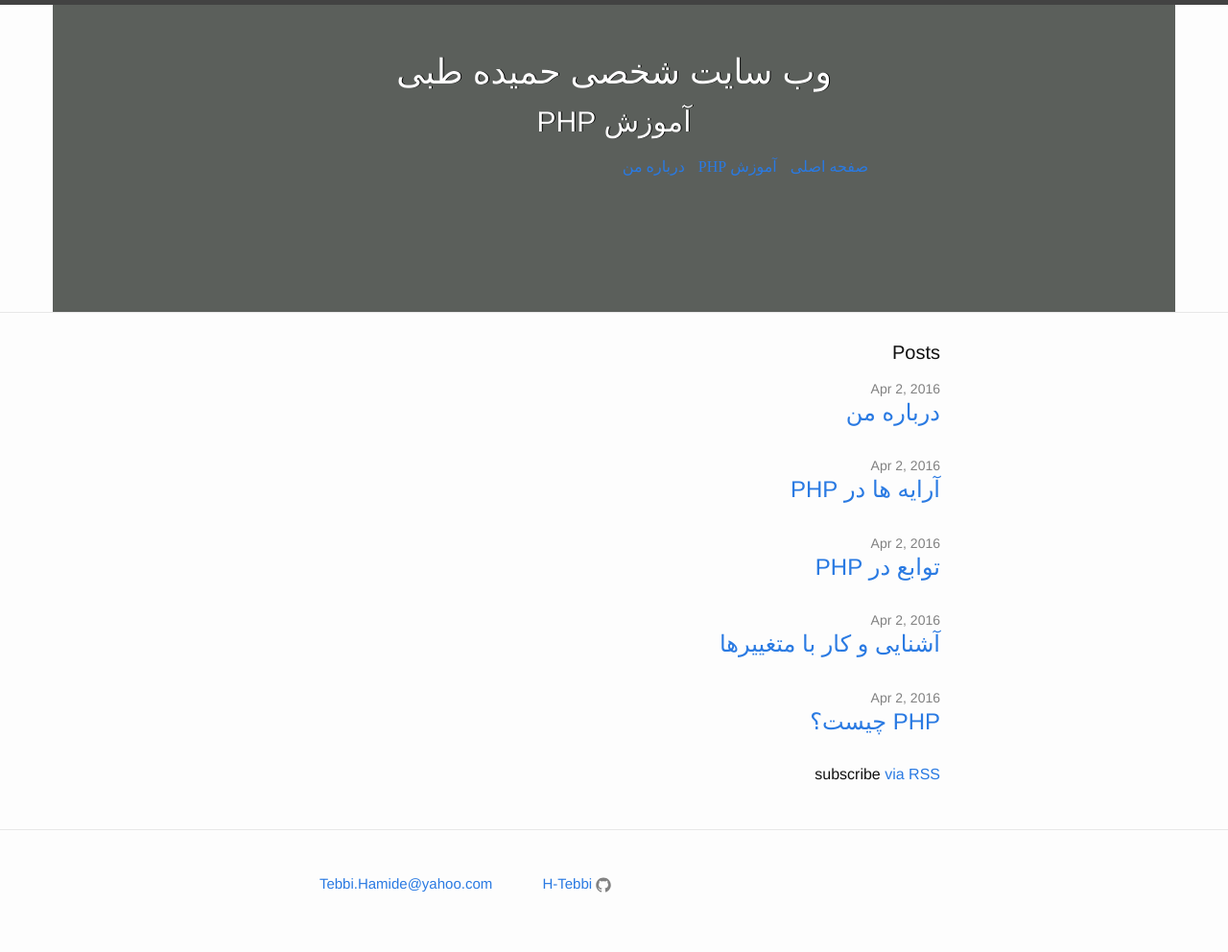
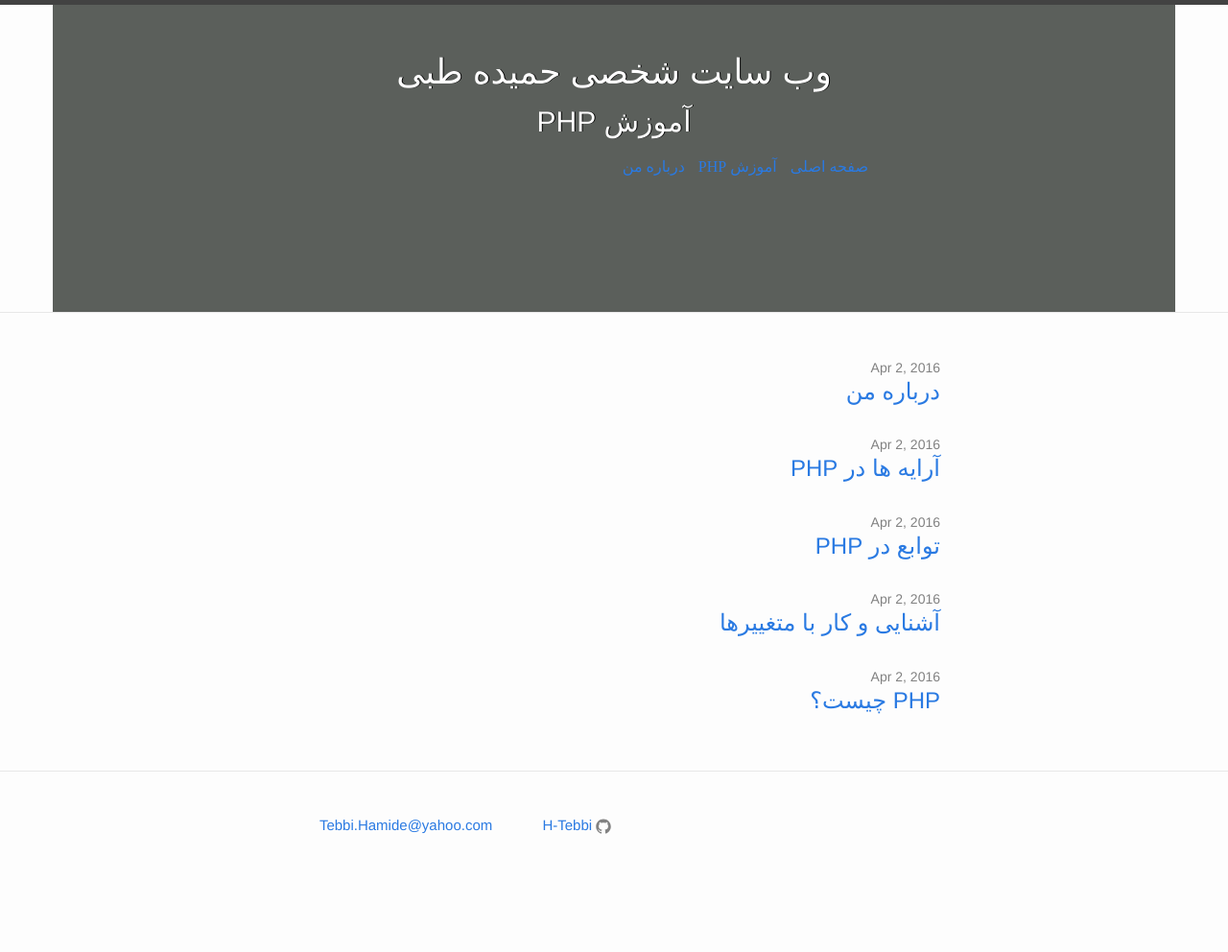
Before and after one commit to H-Tebbi/H-Tebbi.github.io, a Jekyll site: the page built from index.html, in a window 1280 px wide. Shown: the whole page at 96% size. Built offline with Jekyll 4.4.1, drawn with Linux system fonts in a browser that asks for light colours; nearby versions of some CDN libraries; library files that are not in the unit come from our copies; after the commit the page ends 931 px from its top, so only the background shows below that.

Commit message:
all files

```diff
--- a/index.html
+++ b/index.html
@@ -4,7 +4,7 @@
 
 <div class="home">
 
-  <h1 class="page-heading">Posts</h1>
+  <h1 class="page-heading"></h1>
 
   <ul class="post-list">
     {% for post in site.posts %}
@@ -18,6 +18,6 @@
     {% endfor %}
   </ul>
 
-  <p class="rss-subscribe">subscribe <a href="{{ "/feed.xml" | prepend: site.baseurl }}">via RSS</a></p>
+  <!-- <p class="rss-subscribe">subscribe <a href="{{ "/feed.xml" | prepend: site.baseurl }}">via RSS</a></p>  -->
 
 </div>
```
Also changed, not shown: README.md (deleted).
